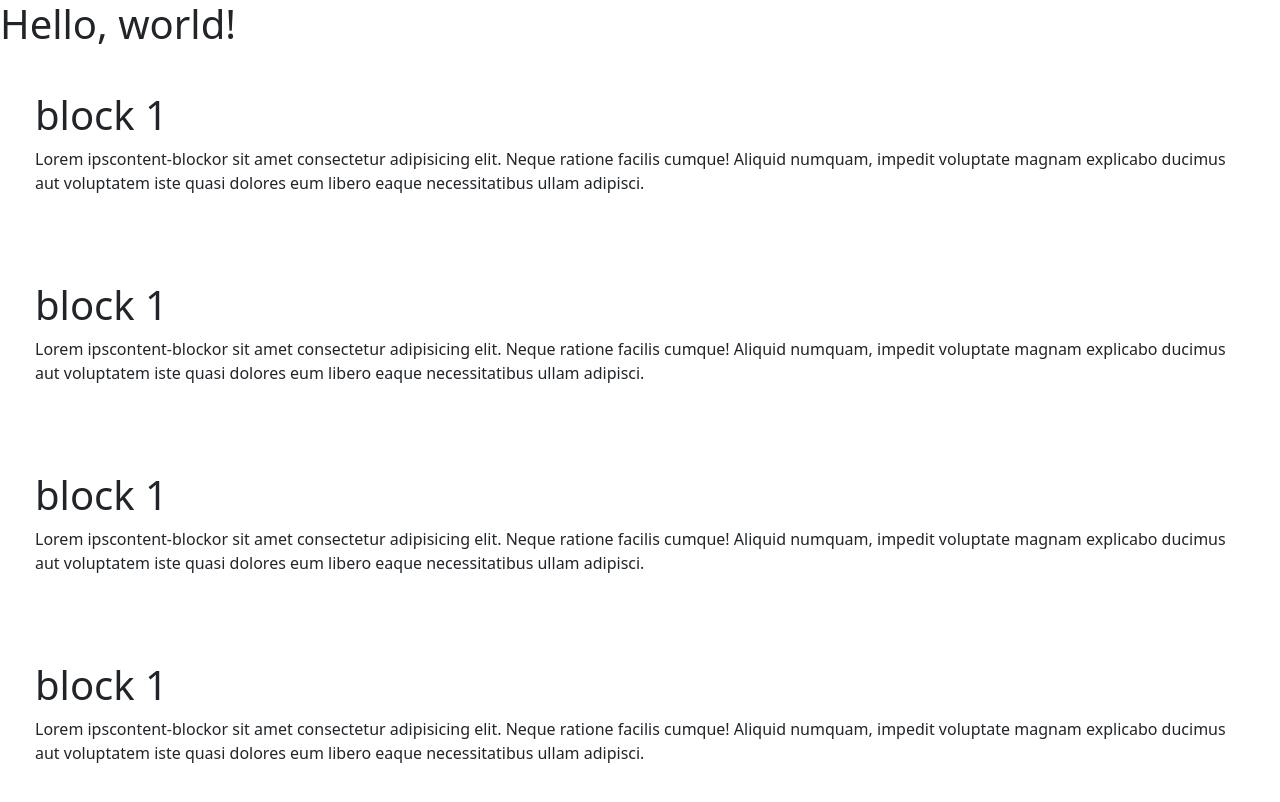
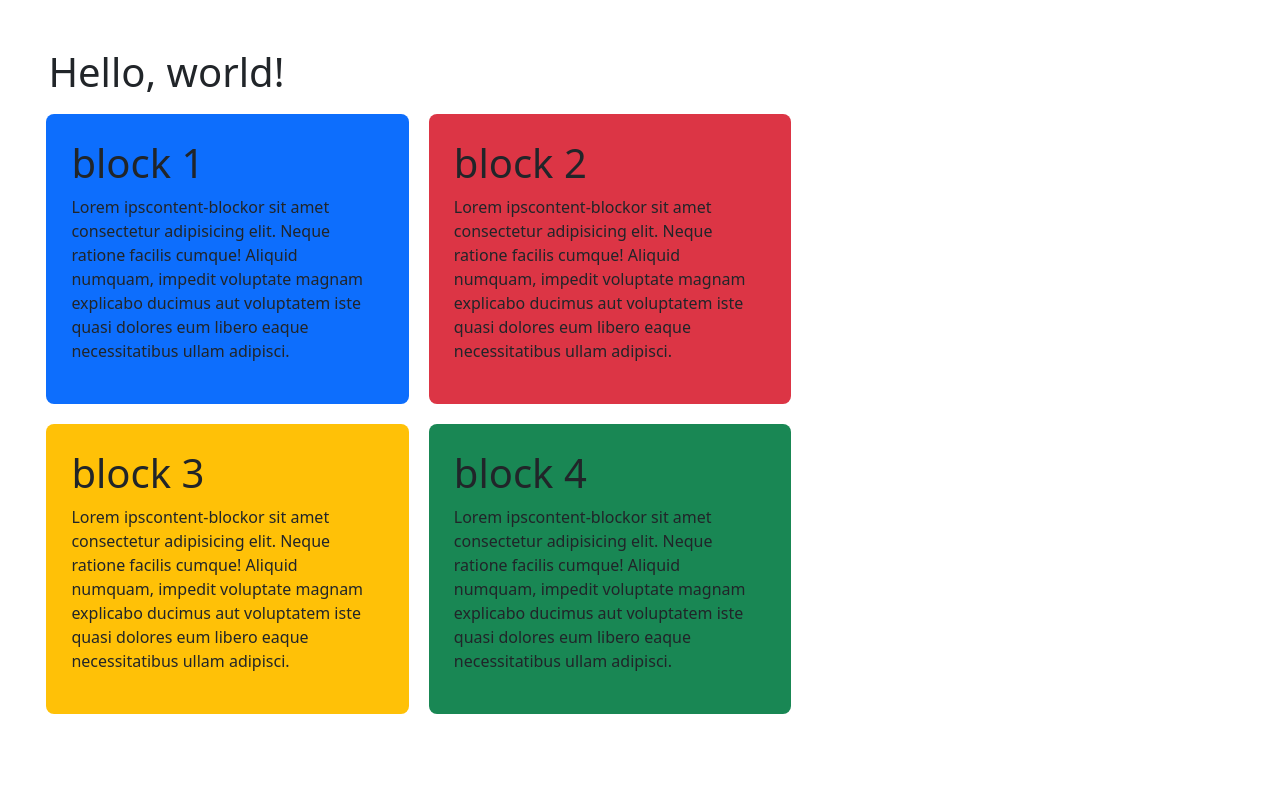
Before and after one commit to wowotarou/Layouting, a plain HTML site: page index.html in a window 1280 px wide. Drawn offline with nearby package versions, Linux system fonts and the light colour scheme.

Commit message:
Update grid

```diff
--- a/assets/css/styles.css
+++ b/assets/css/styles.css
@@ -1,3 +1,8 @@
+.container {
+    margin: 10px;
+    padding: 3%;
+}
+
 .content-block {
     float: left;
     margin: 10px;
--- a/index.html
+++ b/index.html
@@ -14,11 +14,11 @@
     <link rel="stylesheet" href="assets/css/styles.css" />
   </head>
   <body>
-    <div class="container"></div>
+    <div class="container">
     <h1>Hello, world!</h1>
 
-    <div>
-      <div class="content-block">
+    <div class="row">
+      <div class="content-block bg-primary rounded-3 col-md-4">
         <h1>block 1</h1>
         <p>
           Lorem ipscontent-blockor sit amet consectetur adipisicing elit. Neque ratione
@@ -28,8 +28,8 @@
         </p>
       </div>
 
-      <div class="content-block">
-        <h1>block 1</h1>
+      <div class="content-block bg-danger rounded-3 col-md-4">
+        <h1>block 2</h1>
         <p>
           Lorem ipscontent-blockor sit amet consectetur adipisicing elit. Neque ratione
           facilis cumque! Aliquid numquam, impedit voluptate magnam explicabo
@@ -38,8 +38,8 @@
         </p>
       </div>
 
-      <div class="content-block">
-        <h1>block 1</h1>
+      <div class="content-block bg-warning rounded-3 col-md-4">
+        <h1>block 3</h1>
         <p>
           Lorem ipscontent-blockor sit amet consectetur adipisicing elit. Neque ratione
           facilis cumque! Aliquid numquam, impedit voluptate magnam explicabo
@@ -48,8 +48,8 @@
         </p>
       </div>
 
-      <div class="content-block">
-        <h1>block 1</h1>
+      <div class="content-block bg-success rounded-3 col-md-4">
+        <h1>block 4</h1>
         <p>
           Lorem ipscontent-blockor sit amet consectetur adipisicing elit. Neque ratione
           facilis cumque! Aliquid numquam, impedit voluptate magnam explicabo
@@ -57,7 +57,6 @@
           necessitatibus ullam adipisci.
         </p>
       </div>
-
     </div>
   </body>
 
```
